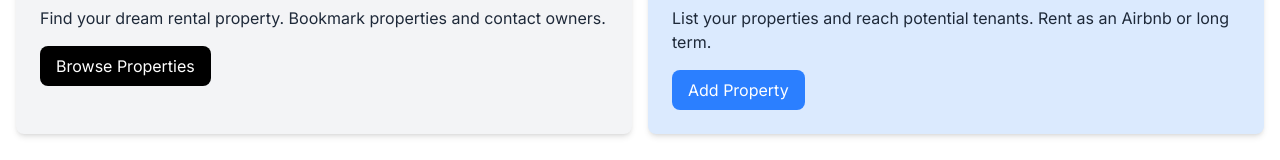
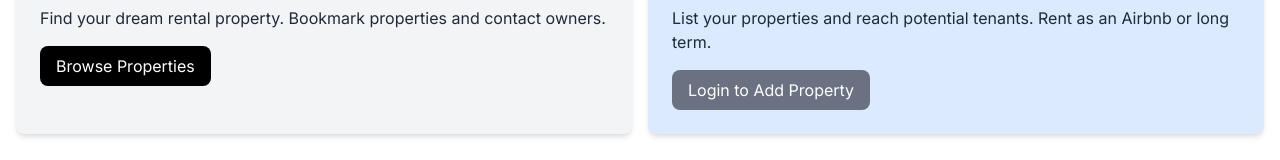
Before and after one commit to tobajetex/property-pulse, a Next.js app: page / in a window 1280 px wide. Shown: the part 511-671 px from the top of the page. Built offline with nearby package versions, Linux system fonts and the light colour scheme; no server answers; the database is empty.

Commit message:
🐛 Fix InfoBox Add Property link authentication
- Show different button based on login status
- Redirect to login if not authenticated

```diff
--- a/components/InfoBoxes.tsx
+++ b/components/InfoBoxes.tsx
@@ -1,6 +1,12 @@
+"use client";
+
+import { useSession } from "next-auth/react";
 import InfoBox from "./InfoBox";
 
 export default function InfoBoxes() {
+  const { data: session } = useSession();
+  const isLoggedIn = !!session?.user;
+
   return (
     <section>
       <div className="container-xl lg:container m-auto">
@@ -17,13 +23,14 @@ export default function InfoBoxes() {
             Find your dream rental property. Bookmark properties and contact
             owners.
           </InfoBox>
+
           <InfoBox
             heading="For Property Owners"
             backgroundColor="bg-blue-100"
             buttonInfo={{
-              text: "Add Property",
-              link: "/properties/add",
-              backgroundColor: "bg-blue-500",
+              text: isLoggedIn ? "Add Property" : "Login to Add Property",
+              link: isLoggedIn ? "/properties/add" : "/api/auth/signin",
+              backgroundColor: isLoggedIn ? "bg-blue-500" : "bg-gray-500",
             }}
           >
             List your properties and reach potential tenants. Rent as an Airbnb
```
